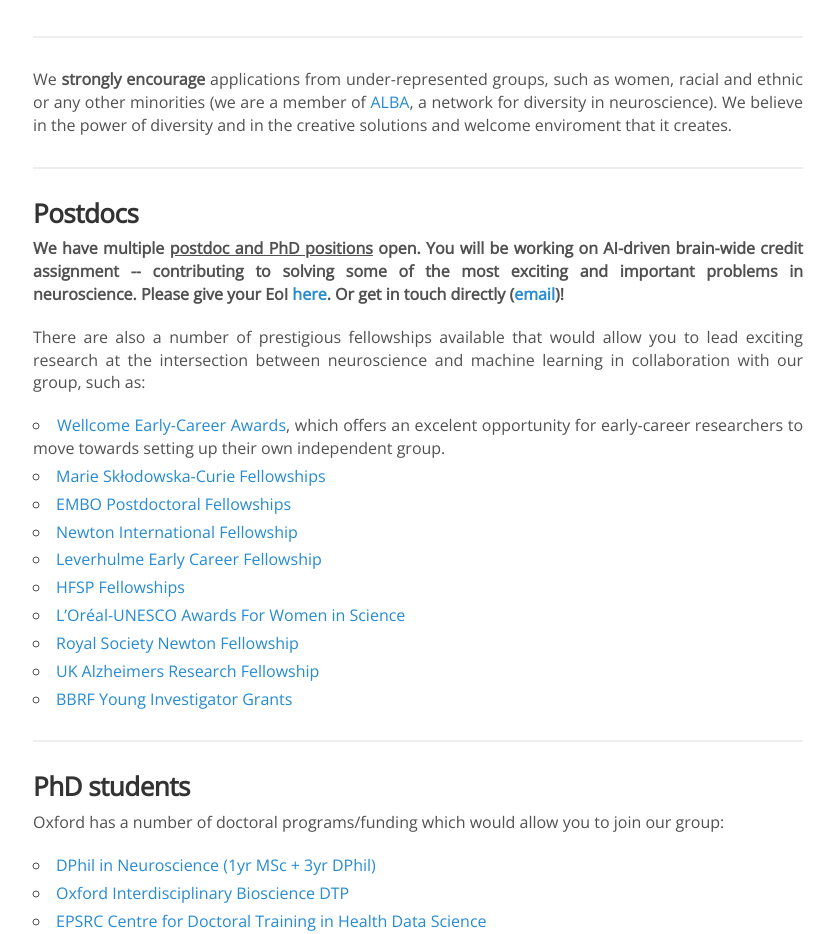
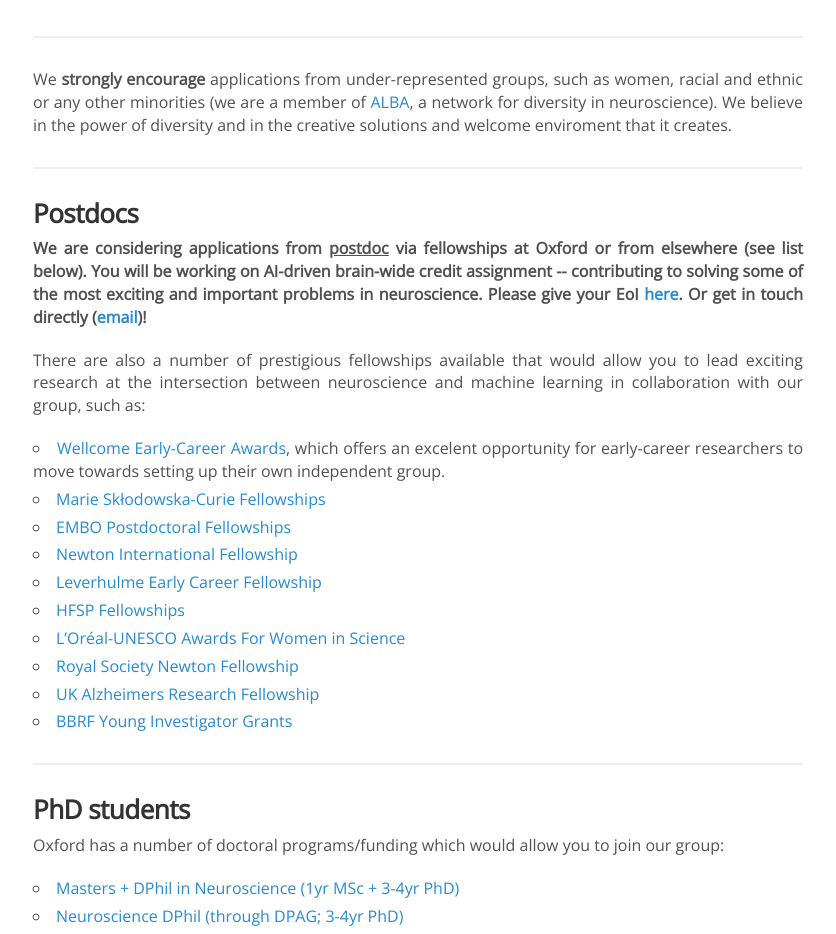
Before and after one commit to neuralml/neuralml.github.io, a Jekyll site: the page built from joinus.md, in a window 1280 px wide and 1400 px high. Shown: the part 427-1361 px from the top of the window, without its empty margins (222-1058 px from the left). Built offline with Jekyll 4.4.1, drawn with Linux system fonts in a browser that asks for light colours; nearby versions of some CDN libraries.

Commit message:
Update joinus.md

```diff
--- a/joinus.md
+++ b/joinus.md
@@ -19,7 +19,7 @@ permalink: /joinus/
 
 <header class="masthead text-justify" style="font-size:120%">
 
-<p><b> We have multiple <u>postdoc and PhD positions</u> open. You will be working on AI-driven brain-wide credit assignment -- contributing to solving some of the most exciting and important problems in neuroscience. Please give your EoI <a href="https://forms.gle/mFbQ29kjhnwBBH3B6">here</a>. Or get in touch directly (<a href="mailto:PIfirstname.costa@dpag.ox.ac.uk">email</a>)!</b></p>
+<p><b> We are considering applications from <u>postdoc</u> via fellowships at Oxford or from elsewhere (see list below). You will be working on AI-driven brain-wide credit assignment -- contributing to solving some of the most exciting and important problems in neuroscience. Please give your EoI <a href="https://forms.gle/mFbQ29kjhnwBBH3B6">here</a>. Or get in touch directly (<a href="mailto:PIfirstname.costa@dpag.ox.ac.uk">email</a>)!</b></p>
 
 <p>There are also a number of prestigious fellowships available that would allow you to lead exciting research at the intersection between neuroscience and machine learning in collaboration with our group, such as:</p>
 
@@ -46,7 +46,8 @@ permalink: /joinus/
 <p>Oxford has a number of doctoral programs/funding which would allow you to join our group:</p>
 
 <ul>
-  <li><a href="https://www.ox.ac.uk/admissions/graduate/courses/dphil-neuroscience" target="_blank">DPhil in Neuroscience (1yr MSc + 3yr DPhil)</a></li>
+  <li><a href="https://www.ox.ac.uk/admissions/graduate/courses/dphil-neuroscience" target="_blank">Masters + DPhil in Neuroscience (1yr MSc + 3-4yr PhD)</a></li>
+  <li><a href="https://www.ox.ac.uk/admissions/graduate/courses/dphil-physiology-anatomy-and-genetics" target="_blank">Neuroscience DPhil (through DPAG; 3-4yr PhD)</a></li>
   <li><a href="https://www.biodtp.ox.ac.uk" target="_blank">Oxford Interdisciplinary Bioscience DTP</a></li>
 <li><a href="https://www.bdi.ox.ac.uk/study/cdt" target="_blank">EPSRC Centre for Doctoral Training in Health Data Science</a></li>
 <li><a href="https://www.sabsr3.ox.ac.uk" target="_blank">EPSRC Sustainable Approaches to Biomedical Science</a></li>
```
